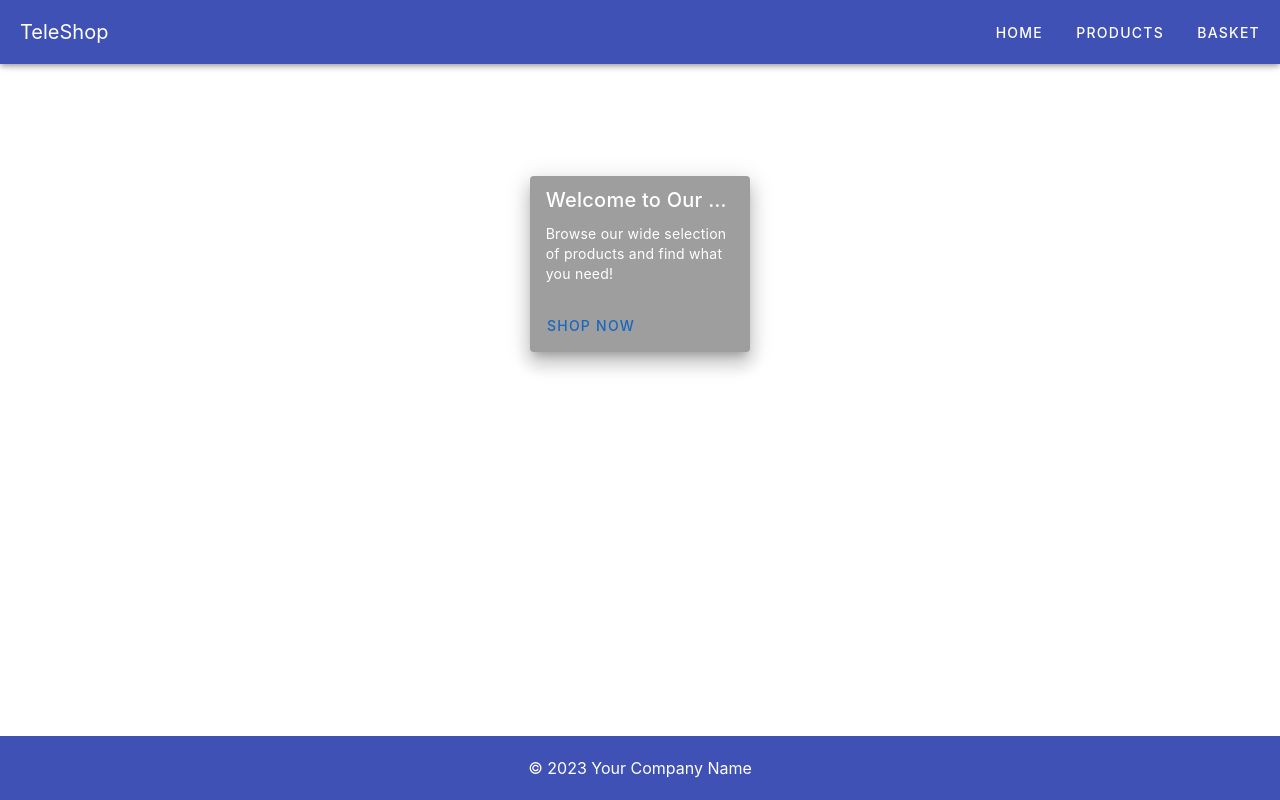
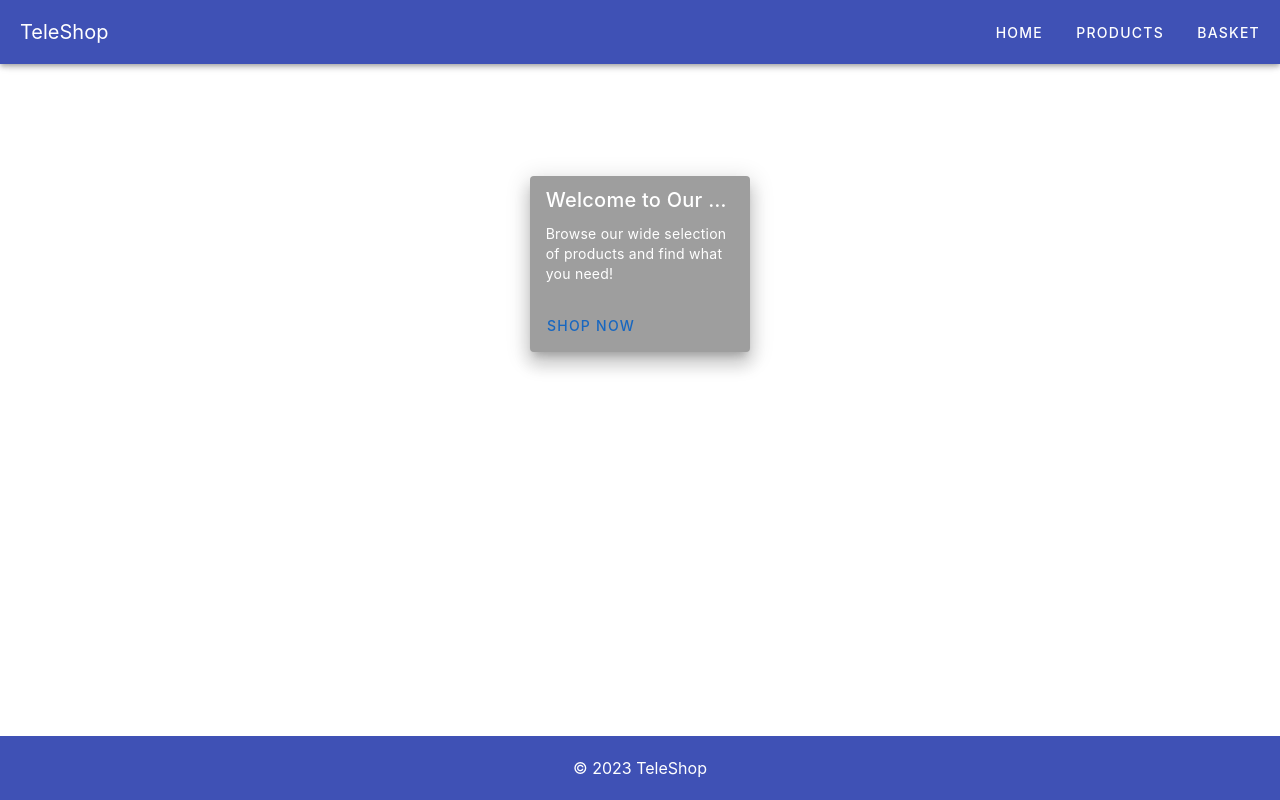
Before and after one commit to stamatierobert9/Shopping-Cart-Website, a Vue app: page / in a window 1280 px wide. Built offline with nearby package versions, Linux system fonts and the light colour scheme; some icons are missing.

Commit message:
Repaired the cart

```diff
--- a/src/stores/products.js
+++ b/src/stores/products.js
@@ -1,9 +1,10 @@
-import router from "@/router";
+// import router from "@/router";
 import {ref} from "vue";
+import {reactive} from "vue";
 
 
 export const products= ref([]);
-export let cart={};
+export let cart=reactive({});
 
 
 export function fetchProductsFromDB() {
@@ -28,11 +29,10 @@ export function addToCart(product) {
     }
 }
 
-export function removeFromCart(id) {
-    console.log('>>>>> ID', id)
-    delete cart[id]
-    console.log('>>>>> CART', cart)
-    router.push({name: 'CartView'})
+export function removeFromCart(productId) {
+    if (cart[productId]) {
+        delete cart[productId];
+    }
 }
 
 export function getUniqueCategories() {
--- a/src/views/Cart.vue
+++ b/src/views/Cart.vue
@@ -60,7 +60,7 @@
     <!-- Footer -->
     <v-footer color="indigo" app padless>
       <v-col class="text-center white--text" cols="12">
-        © 2023 Your Company Name
+        © 2023 TeleShop
       </v-col>
     </v-footer>
   </v-container>
@@ -74,18 +74,15 @@ export default defineComponent({
 </script>
 
 <script setup>
-  import { ref } from 'vue';
+  // import { ref } from 'vue';
+  import { computed } from "vue";
   import { cart, products, removeFromCart, updateQuantity } from "@/stores/products";
   import router from "@/router";
 
-  const chei = ref([]);
-
-  Object.entries(cart).forEach(([key, value]) => {
-  chei.value.push({
-    product: products.value.find(p => p.id === parseInt(key)),
-    quantity: value
-  });
-});
+  const chei = computed(() => Object.entries(cart).map(([id, quantity]) => ({
+    product: products.value.find(product => product.id === parseInt(id)),
+    quantity
+  })));
 
   const incrementQuantity = (item) => {
     updateQuantity(item.product.id, item.quantity + 1);
--- a/src/views/Catalog.vue
+++ b/src/views/Catalog.vue
@@ -59,7 +59,7 @@
     <!-- Footer -->
     <v-footer color="indigo" app padless>
       <v-col class="text-center white--text" cols="12">
-        © 2023 Your Company Name
+        © 2023 TeleShop
       </v-col>
     </v-footer>
   </v-container>
--- a/src/views/Home.vue
+++ b/src/views/Home.vue
@@ -42,7 +42,7 @@
     <!-- Footer -->
     <v-footer color="indigo" app padless>
       <v-col class="text-center white--text" cols="12">
-        © 2023 Your Company Name
+        © 2023 TeleShop
       </v-col>
     </v-footer>
   </v-container>
--- a/src/views/ProductDetail.vue
+++ b/src/views/ProductDetail.vue
@@ -36,7 +36,7 @@
     <!-- Footer -->
     <v-footer color="indigo" app padless>
       <v-col class="text-center white--text" cols="12">
-        © 2023 Your Company Name
+        © 2023 TeleShop
       </v-col>
     </v-footer>
   </v-container>
```
